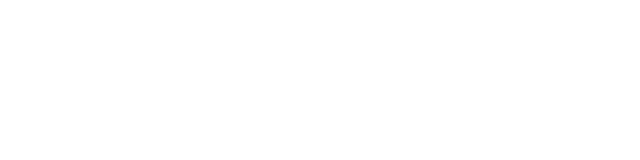
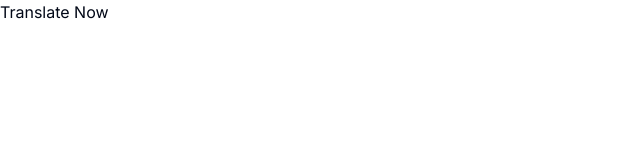
Before and after one commit to benshabbat/google-translate, a Next.js app in the folder google-translate/: page / in a window 1280 px wide. Shown: the top 160 px of the page, without its empty margins (0-640 px from the left). Built offline with nearby package versions, Linux system fonts and the light colour scheme.

Commit message:
link for translate

```diff
--- a/google-translate/app/page.tsx
+++ b/google-translate/app/page.tsx
@@ -1,9 +1,9 @@
-import Image from "next/image";
+import Link from "next/link";
 
 export default function Home() {
   return (
     <main>
-
+      <Link href="/translate">Translate Now</Link>
     </main>
   );
 }
```
